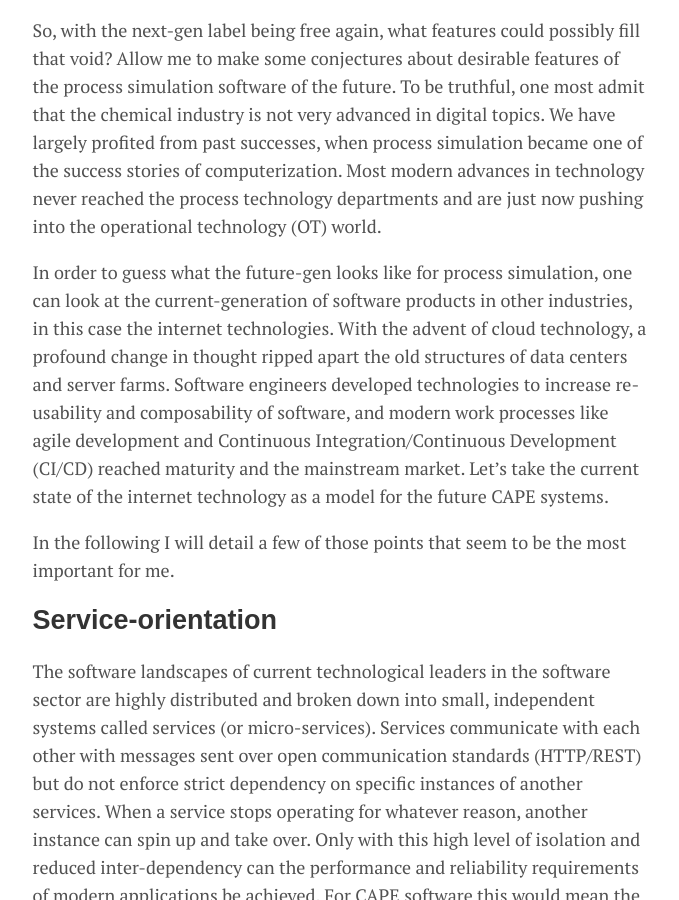
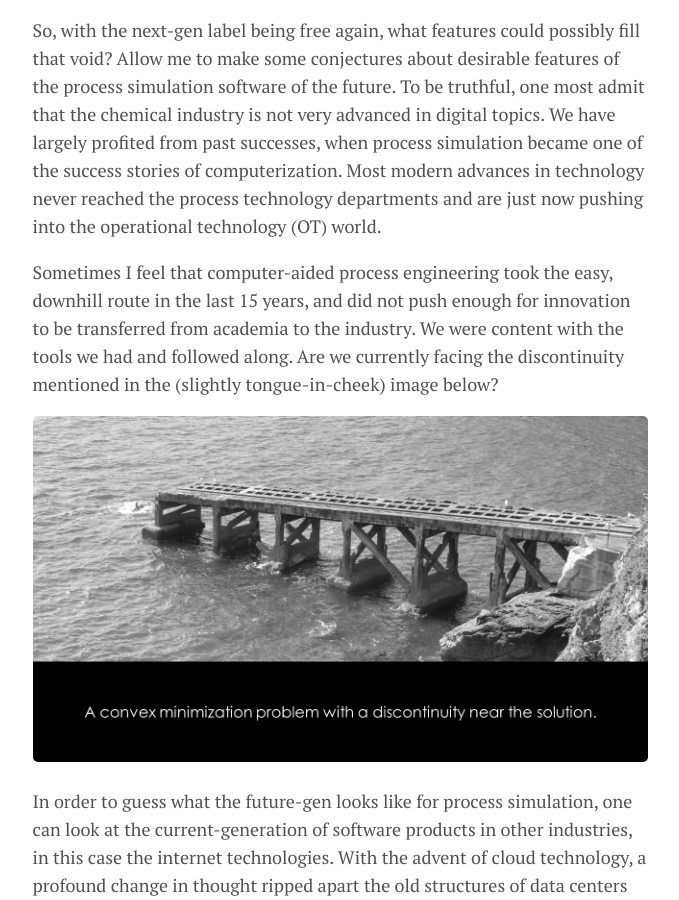
Before and after one commit to Nukleon84/ChemicalCode, a Jekyll site: the page built from _posts/2019-12-21-next-gen-simulation.md, in a window 1280 px wide and 900 px high, scrolled down 2965 px. Shown: the whole window, without its empty margins (300-979 px from the left). Built offline with Jekyll 4.4.1, drawn with Linux system fonts in a browser that asks for light colours.

Commit message:
Added another picture to break up the text

```diff
--- a/_posts/2019-12-21-next-gen-simulation.md
+++ b/_posts/2019-12-21-next-gen-simulation.md
@@ -40,6 +40,10 @@ But what happens then? When the software reaches the mainstream market, it will
 # What about future-gen?
 So, with the next-gen label being free again, what features could possibly fill that void? Allow me to make some conjectures about desirable features of the process simulation software of the future.
 To be truthful, one most admit that the chemical industry is not very advanced in digital topics. We have largely profited from past successes, when process simulation became one of the success stories of computerization. Most modern advances in technology never reached the process technology departments and are just now pushing into the operational technology (OT) world.
+
+Sometimes I feel that computer-aided process engineering took the easy, downhill route in the last 15 years, and did not push enough for innovation to be transferred from academia to the industry. We were content with the tools we had and followed along. Are we currently facing the discontinuity mentioned in the (slightly tongue-in-cheek) image below?
+
+![An easy road, for a while](https://nukleon84.github.io/ChemicalCode/assets/img/Article2_Optimization.png)
 
 In order to guess what the future-gen looks like for process simulation, one can look at the current-generation of software products in other industries, in this case the internet technologies.
 With the advent of cloud technology, a profound change in thought ripped apart the old structures of data centers and server farms. Software engineers developed technologies to increase re-usability and composability of software, and modern work processes like agile development and Continuous Integration/Continuous Development (CI/CD) reached maturity and the mainstream market. Let’s take the current state of the internet technology as a model for the future CAPE systems.
```
Also changed, not shown: assets/img/Article2_Optimization.png (added).
